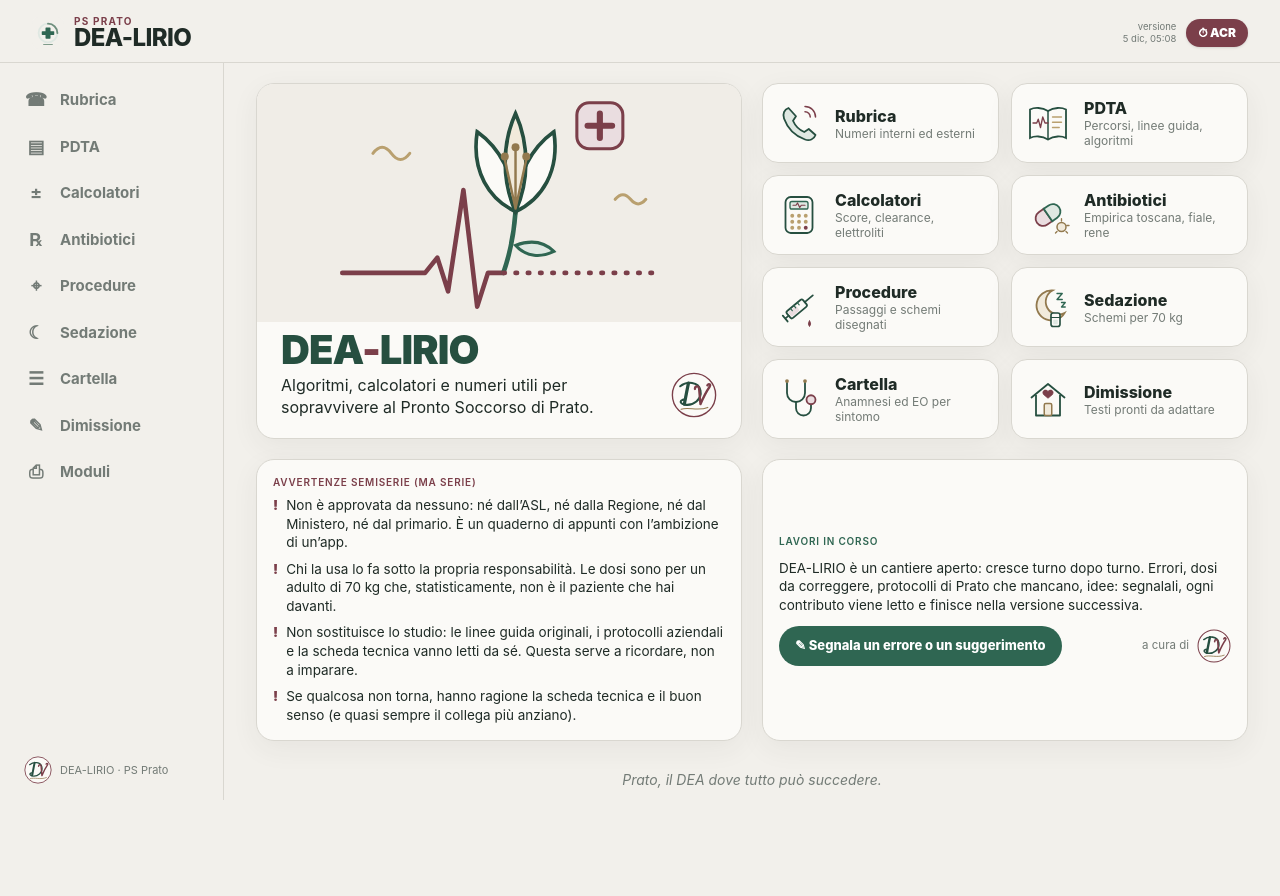
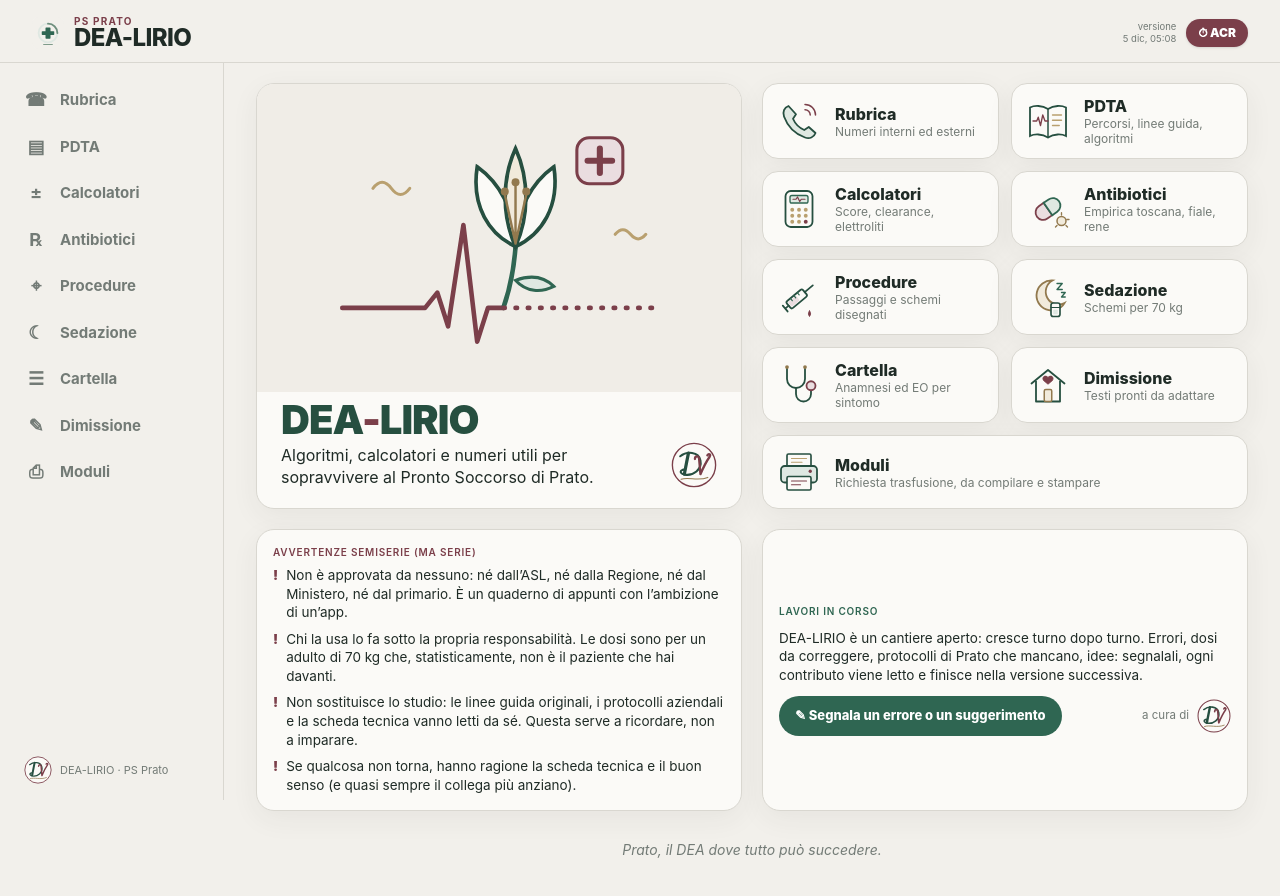
Before and after one commit to dversari/Emergenze, a React (Vite) app: page / in a window 1280 px wide. Shown: the top 896 px of the page. Before the commit the page ends 830 px from the top, so only its background shows below. Built offline with nearby package versions, Linux system fonts and the light colour scheme.

Commit message:
Card Moduli in home
Co-Authored-By: Claude Opus 5.5 <noreply@anthropic.com>
Claude-Session: https://claude.ai/code/session_01KwfeiXmS5PnzV94QXiZ93q

```diff
--- a/src/pages/Home.tsx
+++ b/src/pages/Home.tsx
@@ -95,6 +95,16 @@ const DISEGNI: Record<string, ReactNode> = {
       <path d="M32 22 c-3 -4 -9 -1 -6 4 l6 5 l6 -5 c3 -5 -3 -8 -6 -4 Z" className="fill-bordeaux stroke-bordeaux" strokeWidth={1} />
     </>
   ),
+  moduli: (
+    <>
+      <rect x="16" y="8" width="32" height="18" rx="2" className="fill-carta stroke-verde-scuro" strokeWidth={2.2} />
+      <path d="M22 14 h20 M22 19 h14" {...T} strokeWidth={1.6} className="stroke-oro2" />
+      <rect x="8" y="24" width="48" height="22" rx="5" className="fill-verde3 stroke-verde-scuro" strokeWidth={2.4} />
+      <circle cx="47" cy="31" r="2.2" className="fill-bordeaux" />
+      <rect x="16" y="38" width="32" height="18" rx="2" className="fill-carta stroke-verde-scuro" strokeWidth={2.2} />
+      <path d="M22 44 h20 M22 49 h12" {...T} strokeWidth={1.6} className="stroke-bordeaux" />
+    </>
+  ),
   rubrica: (
     <>
       <path d="M18 12 c-6 2 -8 8 -6 14 c5 14 14 23 28 28 c6 2 12 0 14 -6 l-9 -8 l-6 4 c-7 -3 -12 -8 -15 -15 l4 -6 Z" className="fill-verde3 stroke-verde-scuro" strokeWidth={2.4} strokeLinejoin="round" />
@@ -112,6 +122,7 @@ const PAGINE = [
   { id: 'sedazione', to: '/sedazione', nome: 'Sedazione', testo: 'Schemi per 70 kg' },
   { id: 'anamnesi', to: '/anamnesi', nome: 'Cartella', testo: 'Anamnesi ed EO per sintomo' },
   { id: 'dimissioni', to: '/dimissioni', nome: 'Dimissione', testo: 'Testi pronti da adattare' },
+  { id: 'moduli', to: '/moduli', nome: 'Moduli', testo: 'Richiesta trasfusione, da compilare e stampare' },
 ]
 
 const AVVERTENZE = [
@@ -165,7 +176,7 @@ export default function Home() {
       <div className="flex flex-col gap-2.5 lg:contents">
         <section className="grid grid-cols-2 gap-2 lg:gap-3 lg:col-start-2 lg:row-start-1">
           {PAGINE.map((p) => (
-            <Link key={p.id} to={p.to} className="card !p-2 lg:!p-3 !rounded-2xl flex items-center gap-2 lg:gap-3 active:bg-sabbia lg:hover:border-verde2">
+            <Link key={p.id} to={p.to} className={`${p.id === 'moduli' ? 'col-span-2 ' : ''}card !p-2 lg:!p-3 !rounded-2xl flex items-center gap-2 lg:gap-3 active:bg-sabbia lg:hover:border-verde2`}>
               <svg viewBox="0 0 64 64" className="w-10 h-10 lg:w-12 lg:h-12 shrink-0" aria-hidden>{DISEGNI[p.id]}</svg>
               <div className="min-w-0">
                 <p className="font-extrabold text-[14px] lg:text-[16px] leading-tight">{p.nome}</p>
```
